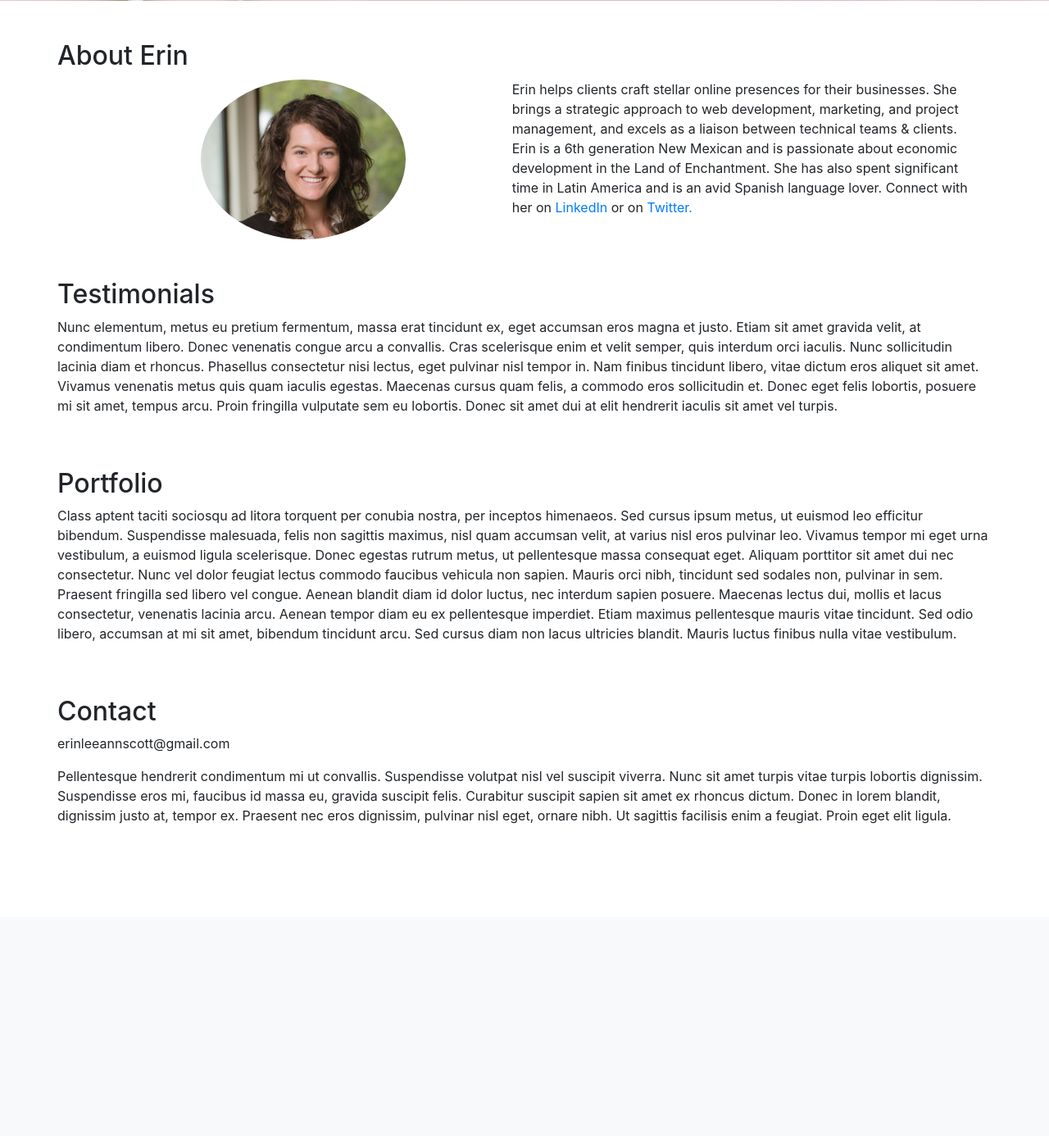
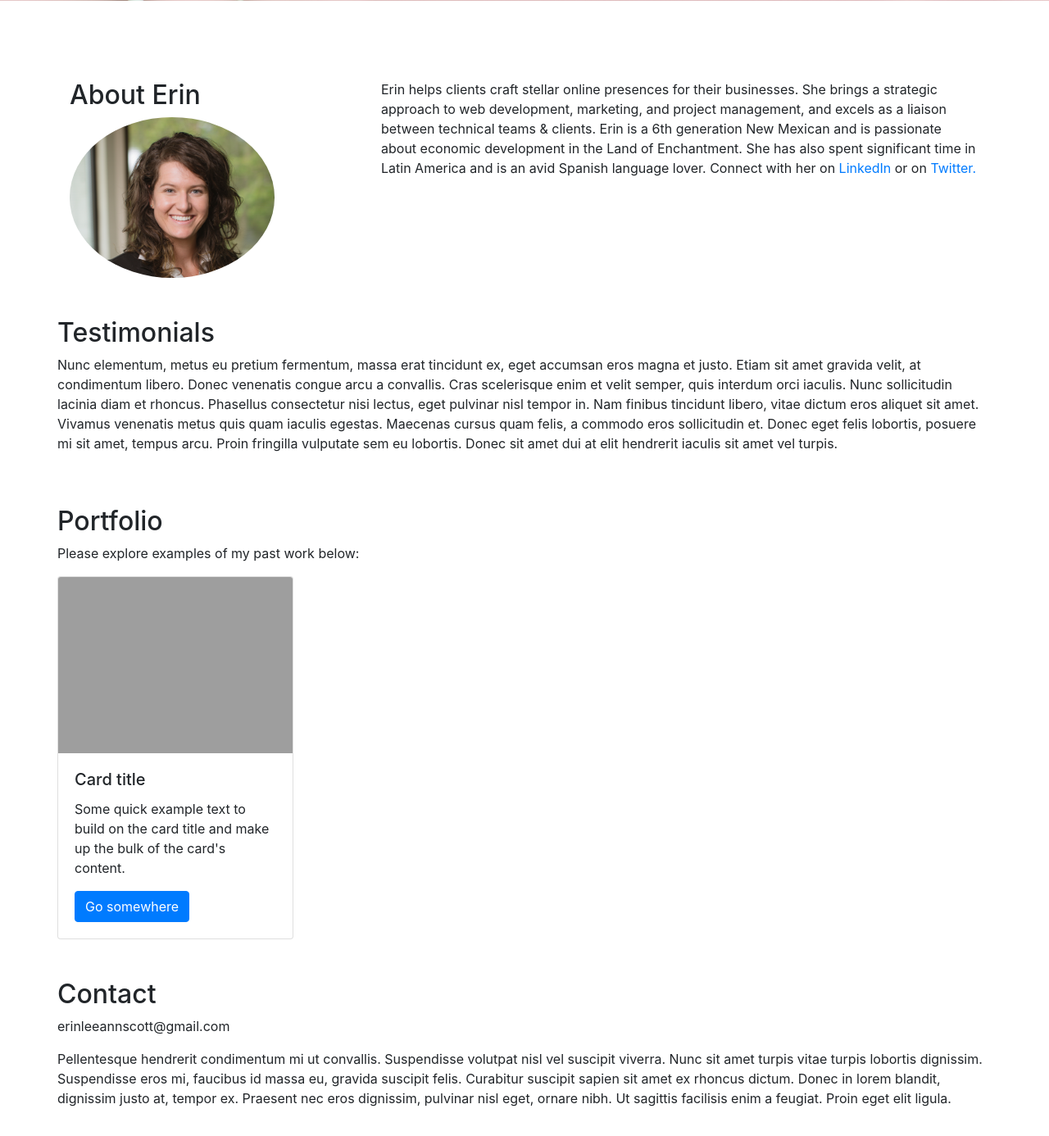
Before and after one commit to erincodes/portfolio-website, a PHP site: page / in a window 1280 px wide. Shown: the part 855-2241 px from the top of the page at 82% size. Before the commit the page ends 1860 px from the top, so only its background shows below. Run offline with PHP 8.4, Linux system fonts and the light colour scheme; some libraries are stand-ins or nearby versions; grey boxes are pictures that could not be loaded.

Commit message:
Updated alignment of About section, put in templated Bootstrap card in portfolio section.

```diff
--- a/public_html/index.php
+++ b/public_html/index.php
@@ -58,8 +58,8 @@
 		<section>
 			<div class="container" id="about">
 				<div class="row mt-5">
-					<h2>About Erin</h2>
 					<div class="column mt-5 col-md-4">
+						<h2>About Erin</h2>
 						<img class="img-fluid rounded-circle" src="images/erin-scott-headshot-cropped.png" alt="Erin Scott headshot" height="250em" width="250em">
 					</div>
 					<div class="column mt-5 col 2">
@@ -83,7 +83,15 @@
 				<div class="row">
 					<div class="column mt-5">
 						<h2>Portfolio</h2>
-						<p>Class aptent taciti sociosqu ad litora torquent per conubia nostra, per inceptos himenaeos. Sed cursus ipsum metus, ut euismod leo efficitur bibendum. Suspendisse malesuada, felis non sagittis maximus, nisl quam accumsan velit, at varius nisl eros pulvinar leo. Vivamus tempor mi eget urna vestibulum, a euismod ligula scelerisque. Donec egestas rutrum metus, ut pellentesque massa consequat eget. Aliquam porttitor sit amet dui nec consectetur. Nunc vel dolor feugiat lectus commodo faucibus vehicula non sapien. Mauris orci nibh, tincidunt sed sodales non, pulvinar in sem. Praesent fringilla sed libero vel congue. Aenean blandit diam id dolor luctus, nec interdum sapien posuere. Maecenas lectus dui, mollis et lacus consectetur, venenatis lacinia arcu. Aenean tempor diam eu ex pellentesque imperdiet. Etiam maximus pellentesque mauris vitae tincidunt. Sed odio libero, accumsan at mi sit amet, bibendum tincidunt arcu. Sed cursus diam non lacus ultricies blandit. Mauris luctus finibus nulla vitae vestibulum.</p>
+						<p>Please explore examples of my past work below:</p>
+						<div class="card" style="width: 18rem;">
+							<img class="card-img-top" src="..." alt="Card image cap">
+							<div class="card-body">
+								<h5 class="card-title">Card title</h5>
+								<p class="card-text">Some quick example text to build on the card title and make up the bulk of the card's content.</p>
+								<a href="#" class="btn btn-primary">Go somewhere</a>
+							</div>
+						</div>
 					</div>
 				</div>
 			</div>
```
